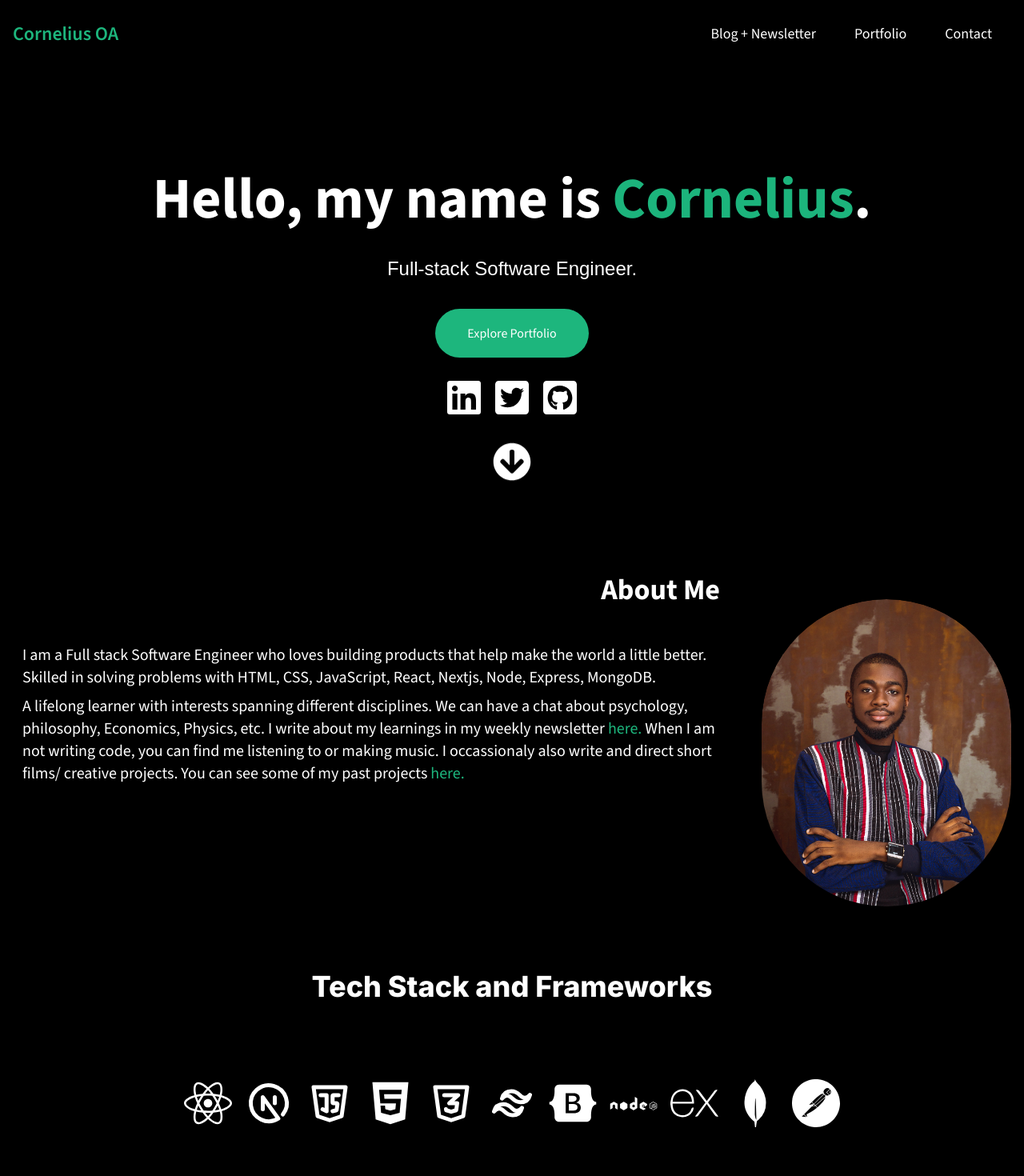
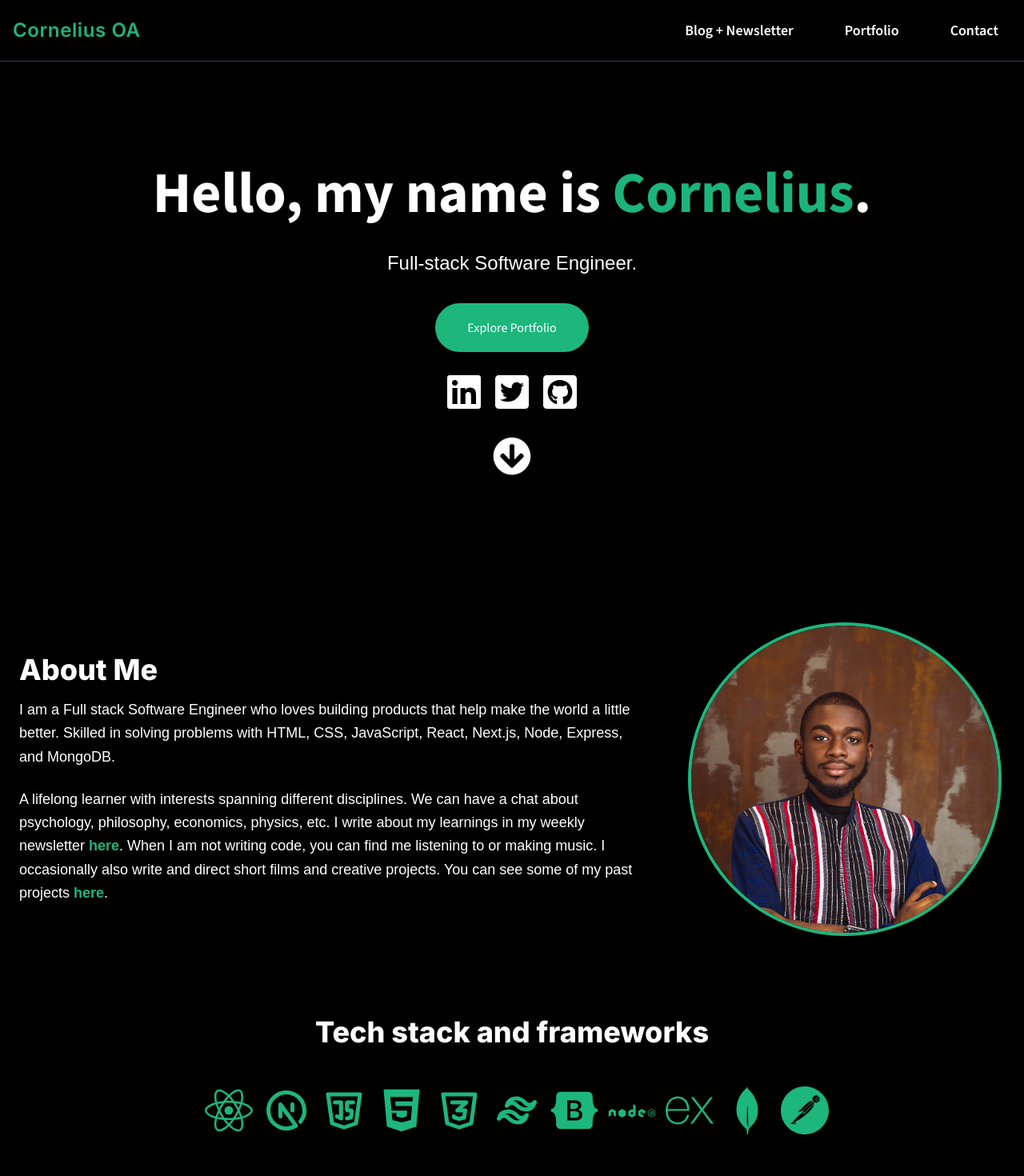
Before and after one commit to thecornisians/portfolio, a Next.js app: page / in a window 1280 px wide. Shown: the top 1470 px of the page at 80% size. Built offline with nearby package versions, Linux system fonts and the light colour scheme.

Commit message:
updated project card

```diff
--- a/components/About.js
+++ b/components/About.js
@@ -12,70 +12,75 @@ import { SiPostman, SiMongodb, SiExpress } from "react-icons/si";
 
 export default function About() {
   return (
-    // bg-[#2B69B3]
-    <section className="p-4 smooth-scroll bg-black text-white mb-5 " id="about">
-      <div className="lg:flex lg:flex-row-reverse align-center justify-center scroll-smooth sm:gap-10 ">
-        {/* flex flex-col-reverse md:gap-6 align-center justify-center scroll-smooth sm:gap-10 */}
-        <div className="mx-auto my-auto rounded-full h-60 w-60 mt-20 md:mb-20 overflow-hidden md:h-96 md:w-96">
+    <section
+      id="about"
+      className="bg-black text-white px-6 py-12 sm:py-16 lg:py-24 max-w-7xl mx-auto"
+    >
+      <div className="lg:flex lg:flex-row-reverse lg:items-center lg:gap-16">
+        {/* Image container */}
+        <div className="mx-auto my-10 w-60 h-60 md:w-96 md:h-96 rounded-full overflow-hidden relative shadow-lg ring-4 ring-[#1DB67D]">
           <Image
             src={cornelius}
             alt="cornelius-owusu-ansah"
-            className="max-w-100 rounded-full"
+            className="object-cover w-full h-full rounded-full"
+            priority
           />
         </div>
 
-        <div className=" text-md md:text-xl sm:mb-5 max-w-4xl align-middle my-9 text-center p-3">
-          <h3 className="text-4xl mb-12 source-sans font-extrabold text-center lg:text-right">
-            About Me
-          </h3>
-          <p className="md:text-left mb-2 source-sans ">
+        {/* Text content */}
+        <div className="max-w-3xl text-center lg:text-left">
+          <h4 className="text-3xl md:text-4xl font-extrabold mb-4">About Me</h4>
+          <p className="text-lg leading-relaxed mb-6 font-light">
             I am a Full stack Software Engineer who loves building products that
             help make the world a little better. Skilled in solving problems
-            with HTML, CSS, JavaScript, React, Nextjs, Node, Express, MongoDB.
+            with HTML, CSS, JavaScript, React, Next.js, Node, Express, and
+            MongoDB.
           </p>
-          <p className="md:text-left mb-2 source-sans">
+          <p className="text-lg leading-relaxed font-light">
             A lifelong learner with interests spanning different disciplines. We
-            can have a chat about psychology, philosophy, Economics, Physics,
+            can have a chat about psychology, philosophy, economics, physics,
             etc. I write about my learnings in my weekly newsletter{" "}
             <a
               href="https://cowans.substack.com"
+              target="_blank"
               rel="noreferrer"
-              className="text-[#1DB67D]"
-              target="_blank"
+              className="text-[#1DB67D] font-semibold underline-offset-4 hover:underline transition"
             >
-              here.{" "}
+              here
             </a>
-            When I am not writing code, you can find me listening to or making
-            music. I occassionaly also write and direct short films/ creative
+            . When I am not writing code, you can find me listening to or making
+            music. I occasionally also write and direct short films and creative
             projects. You can see some of my past projects{" "}
             <a
               href="https://instagram.com/thecornisians"
+              target="_blank"
               rel="noreferrer"
-              className="text-[#1DB67D]"
-              target="_blank"
+              className="text-[#1DB67D] font-semibold underline-offset-4 hover:underline transition"
             >
-              here.
+              here
             </a>
+            .
           </p>
         </div>
       </div>
 
-      <section className="text-center">
-        <h3 className=" text-2xl md:text-4xl md:mb-12 font-extrabold">
-          Tech Stack and Frameworks
-        </h3>
-        <div className="flex text-6xl gap-2 md:gap-4 mx-auto py-12 justify-center">
-          <FaReact />
-          <TbBrandNextjs />
-          <TbBrandJavascript />
-          <FaHtml5 />
-          <TbBrandCss3 />
-          <TbBrandTailwind />
-          <FaBootstrap />
-          <DiNodejs />
-          <SiExpress />
-          <SiMongodb />
-          <SiPostman />
+      {/* Tech stack section */}
+      <section className="mt-16 text-center">
+        <h4 className="text-3xl md:text-4xl font-extrabold mb-8 md:mb-12">
+          Tech stack and frameworks
+        </h4>
+        <div className="grid grid-cols-5 sm:grid-cols-6 md:grid-cols-11 gap-6 max-w-3xl mx-auto text-[#1DB67D] text-5xl md:text-6xl">
+          <FaReact className="hover:scale-110 transition-transform cursor-pointer" />
+          <TbBrandNextjs className="hover:scale-110 transition-transform cursor-pointer" />
+          <TbBrandJavascript className="hover:scale-110 transition-transform cursor-pointer" />
+          <FaHtml5 className="hover:scale-110 transition-transform cursor-pointer" />
+          <TbBrandCss3 className="hover:scale-110 transition-transform cursor-pointer" />
+          <TbBrandTailwind className="hover:scale-110 transition-transform cursor-pointer" />
+          <FaBootstrap className="hover:scale-110 transition-transform cursor-pointer" />
+          <DiNodejs className="hover:scale-110 transition-transform cursor-pointer" />
+          <SiExpress className="hover:scale-110 transition-transform cursor-pointer" />
+          <SiMongodb className="hover:scale-110 transition-transform cursor-pointer" />
+          <SiPostman className="hover:scale-110 transition-transform cursor-pointer" />
         </div>
       </section>
     </section>
--- a/components/Navbar.js
+++ b/components/Navbar.js
@@ -1,100 +1,91 @@
 import Link from "next/link";
 import Head from "next/head";
 import { useState } from "react";
-import contact from "../pages/contact";
-import about from "../pages/about";
-import portfolio from "../pages/portfolio";
-import { FaBars, FaTimes, FaRegMoon } from "react-icons/fa";
+import { FaBars, FaTimes } from "react-icons/fa";
 import { MdOutlineLightMode, MdOutlineDarkMode } from "react-icons/md";
 
 export default function Navbar() {
-  const [navbar, setNavbar] = useState(false);
+  const [navbarOpen, setNavbarOpen] = useState(false);
   const [darkMode, setDarkMode] = useState(false);
 
+  // Toggle dark mode classes on <html> element (optional enhancement)
+  const toggleDarkMode = () => {
+    setDarkMode(!darkMode);
+    if (typeof window !== "undefined") {
+      document.documentElement.classList.toggle("dark");
+    }
+  };
+
+  const navLinks = [
+    { href: "/blog", label: "Blog + Newsletter" },
+    { href: "/portfolio", label: "Portfolio" },
+    { href: "/contact", label: "Contact" },
+  ];
+
   return (
-    <div>
+    <>
       <Head>
         <title>Cornelius Owusu-Ansah</title>
         <meta name="description" content="Software Engineer" />
         <link rel="icon" href="/favicon.png" />
       </Head>
 
-      {/* bg-[#161C2D] */}
-      <header className="bg-black border-5 border-white">
-        <nav className="px-2 sm:px-4 py-2.5 rounded ">
-          <div className="container flex flex-wrap justify-between items-center mx-auto">
-            <Link href="/" className="flex items-center cursor-pointer">
-              <span className="self-center text-lg md:text-2xl source-sans font-semibold text-[#1DB67D] cursor-pointer">
+      <header className="bg-black dark:bg-gray-900 border-b border-gray-700 sticky top-0 z-50">
+        <nav className="container mx-auto flex flex-wrap items-center justify-between p-4">
+          <Link href="/" passHref>
+            <a className="flex items-center text-[#1DB67D] font-semibold text-2xl tracking-wide cursor-pointer select-none">
               Cornelius OA
-              </span>
+            </a>
           </Link>
+
+          {/* Hamburger / Close Button */}
           <button
-              data-collapse-toggle="navbar-default"
-              type="button"
-              id="display-navigation"
-              className="inline-flex items-center p-2 ml-3 text-sm text-gray-500 rounded-lg md:hidden hover:bg-gray-100 focus:outline-none focus:ring-2 focus:ring-gray-200 dark:text-gray-400 dark:hover:bg-gray-700 dark:focus:ring-gray-600"
-              aria-controls="navbar-default"
-              aria-expanded="false"
-              onClick={() => setNavbar(!navbar)}
+            onClick={() => setNavbarOpen(!navbarOpen)}
+            className="md:hidden text-gray-400 hover:text-white focus:outline-none focus:ring-2 focus:ring-[#1DB67D]"
+            aria-label="Toggle navigation menu"
           >
-              <span className="sr-only">Open main menu</span>
-              {navbar ? (
-                <svg
-                  xmlns="http://www.w3.org/2000/svg"
-                  className="w-6 h-6"
-                  viewBox="0 0 20 20"
-                  fill="currentColor"
-                >
-                  <path
-                    fillRule="evenodd"
-                    d="M4.293 4.293a1 1 0 011.414 0L10 8.586l4.293-4.293a1 1 0 111.414 1.414L11.414 10l4.293 4.293a1 1 0 01-1.414 1.414L10 11.414l-4.293 4.293a1 1 0 01-1.414-1.414L8.586 10 4.293 5.707a1 1 0 010-1.414z"
-                    clipRule="evenodd"
-                  />
-                </svg>
+            {navbarOpen ? (
+              <FaTimes className="w-6 h-6" />
             ) : (
-                <svg
-                  xmlns="http://www.w3.org/2000/svg"
-                  className="w-6 h-6"
-                  fill="none"
-                  viewBox="0 0 24 24"
-                  stroke="currentColor"
-                  strokeWidth={2}
-                >
-                  <path
-                    strokeLinecap="round"
-                    strokeLinejoin="round"
-                    d="M4 6h16M4 12h16M4 18h16"
-                  />
-                </svg>
+              <FaBars className="w-6 h-6" />
             )}
           </button>
 
+          {/* Navigation Links */}
           <div
-              className={`w-full md:block md:w-auto ${
-                navbar ? "block" : "hidden"
+            className={`w-full md:w-auto md:flex md:items-center ${
+              navbarOpen ? "block" : "hidden"
             }`}
-              id="display-navigation"
           >
-              <ul
-                className={`leading-8 flex flex-col p-4 mt-4 text-center rounded-lg text-lg source-sans font-semibold md:flex-row md:space-x-8 md:mt-0 md:text-sm md:font-medium ${
-                  darkMode ? "text-black" : "text-white"
-                } `}
+            <ul className="flex flex-col md:flex-row md:space-x-8 mt-4 md:mt-0 text-lg font-semibold source-sans text-white dark:text-gray-300">
+              {navLinks.map(({ href, label }) => (
+                <li
+                  key={href}
+                  className="py-2 px-4 rounded hover:bg-gray-700 hover:text-[#1DB67D] transition-colors cursor-pointer"
+                  onClick={() => setNavbarOpen(false)} // close menu on link click
                 >
-                <li className="hover:bg-gray-300 hover:text-black dark:hover:bg-[#424242] py-0.5 px-2 rounded text-lg">
-                  <Link href="/blog">Blog + Newsletter</Link>
+                  <Link href={href}>
+                    <a>{label}</a>
+                  </Link>
                 </li>
-                <li className="hover:bg-gray-300 hover:text-black dark:hover:bg-[#424242] py-0.5 px-2 rounded text-lg">
-                  <Link href="/portfolio">Portfolio</Link>
-                </li>
-                <li className="hover:bg-gray-300 hover:text-black dark:hover:bg-[#424242] py-0.5 px-2 rounded text-lg">
-                  <Link href="/contact">Contact</Link>
-                </li>
-                {/* <li onClick={() => setDarkMode(!darkMode)} className="flex text-lg dark:hover:bg-[#424242]"> <MdOutlineDarkMode className="text-center"/></li> */}
+              ))}
+
+              {/* Dark Mode Toggle */}
+              {/* <li
+                onClick={toggleDarkMode}
+                className="flex items-center justify-center cursor-pointer px-4 py-2 rounded hover:bg-gray-700 transition-colors"
+                title="Toggle dark mode"
+              >
+                {darkMode ? (
+                  <MdOutlineLightMode className="text-yellow-400 w-6 h-6" />
+                ) : (
+                  <MdOutlineDarkMode className="text-gray-300 w-6 h-6" />
+                )}
+              </li> */}
             </ul>
-            </div>
           </div>
         </nav>
       </header>
-    </div>
+    </>
   );
 }
```
Also changed, not shown: components/AllProjects.js (+50 -36 lines). Lines whose indentation alone changed are shown as unchanged.
